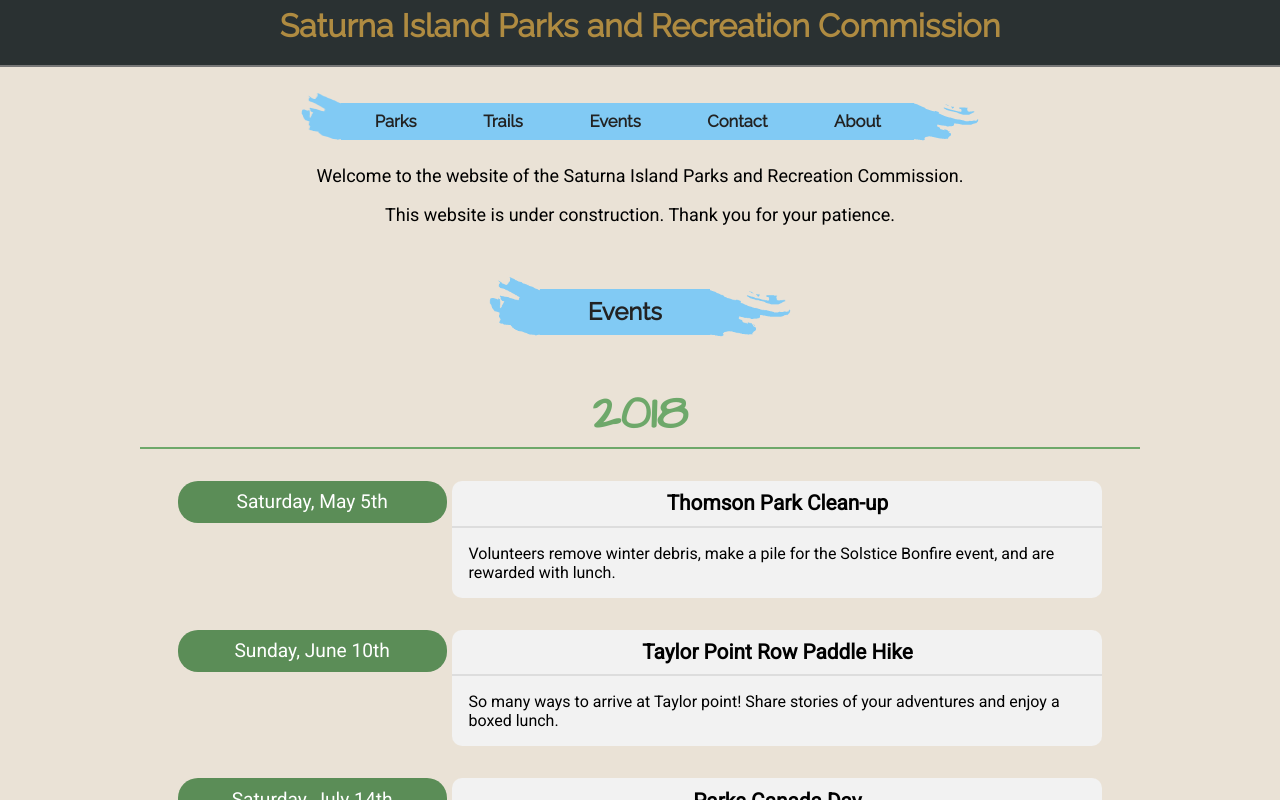
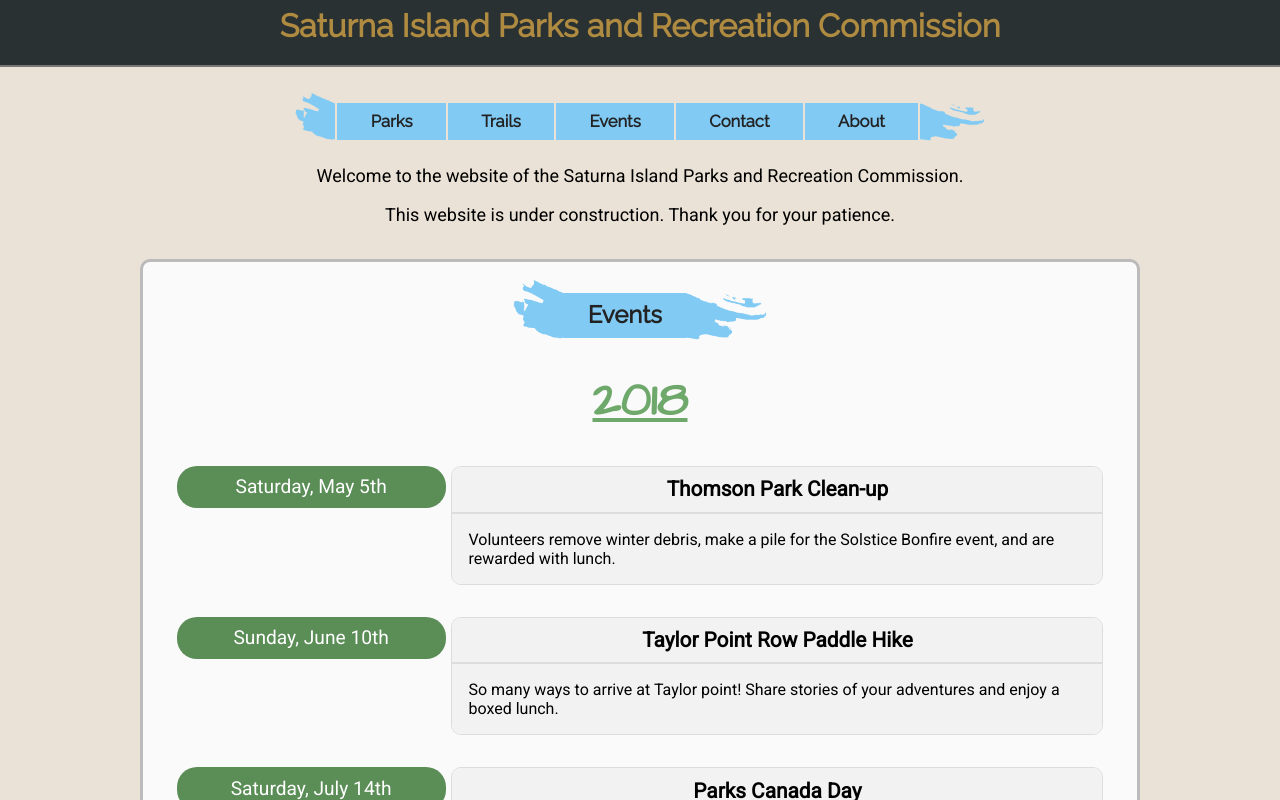
Before and after one commit to plhosk/siprc, a React (Create React App) app: page / in a window 1280 px wide. Shown: the part 680-1480 px from the top of the page. Built offline with nearby package versions, Linux system fonts and the light colour scheme.

Commit message:
adjust events styling

```diff
--- a/src/App.css
+++ b/src/App.css
@@ -80,9 +80,11 @@
   display: inline;
   position: relative;
   top: 14px;
+  margin: 1px;
 }
 
 .App-nav-item {
+  margin: 0 1px;
   display: inline;
   background-color: #81CAF4;
   padding: 0.5em 2em;
@@ -146,7 +148,7 @@
   font-size: 1.5em;
   font-weight: bold;
   color: #222;
-  padding: 0.35em 2em;
+  padding: 0.3em 1em 0.38em 1em;
   margin: 0.5em 0;
   -webkit-user-select: none;  /* Chrome all / Safari all */
   -moz-user-select: none;     /* Firefox all */
@@ -172,18 +174,21 @@
   font-size: large;
 }
 
-/* section {
-  border-top: 2px solid #999;
-} */
+section {
+  background-color: #fafafa;
+  border: 3px solid #bbb;
+  border-radius: 10px;
+  margin-bottom: 1em;
+}
 
 nav > a {
   color: inherit;
   text-decoration: inherit;
 }
 
-.App-events-list-container {
-  margin: 3em 0;
-}
+/* .App-events-list-container {
+  margin: 1em 0;
+} */
 
 .App-events-year {
   font-family: 'Architects Daughter', serif;
@@ -191,7 +196,8 @@ nav > a {
   color: #6EA86A;
   font-size: 3em;
   padding-top: 0.2em;
-  border-bottom: 2px solid #6EA86A;
+  text-decoration: underline;
+  /* border-bottom: 1px solid #6EA86A; */
   /* max-width: 400px; */
   margin: 0 auto;
 }
@@ -222,6 +228,8 @@ nav > a {
   display: flex;
   flex-flow: column nowrap;
   width: 650px;
+  border: 1px solid #ddd;
+  border-radius: 10px;
 }
 
 .App-events-title {
--- a/src/App.jsx
+++ b/src/App.jsx
@@ -90,6 +90,7 @@ const App = () => (
         </p>
       </div>
 
+      <section>
         <Element name="section-events">
           <div className="App-section-header-container">
             <img className="App-section-header-img" height="61" src="saturna-blue-left.png" alt="saturna left half" />
@@ -193,7 +194,9 @@ const App = () => (
           </div>
 
         </Element>
+      </section>
 
+      <section>
         <Element name="section-contact">
           <div className="App-section-header-container">
             <img className="App-section-header-img" height="61" src="saturna-blue-left.png" alt="saturna left half" />
@@ -204,6 +207,7 @@ const App = () => (
           </div>
           <p>Email us at: <a href="mailto:parksrec@saturnanet.net">parksrec@saturnanet.net</a></p>
         </Element>
+      </section>
 
     </main>
   </div>
```
Lines whose indentation alone changed are shown as unchanged.
